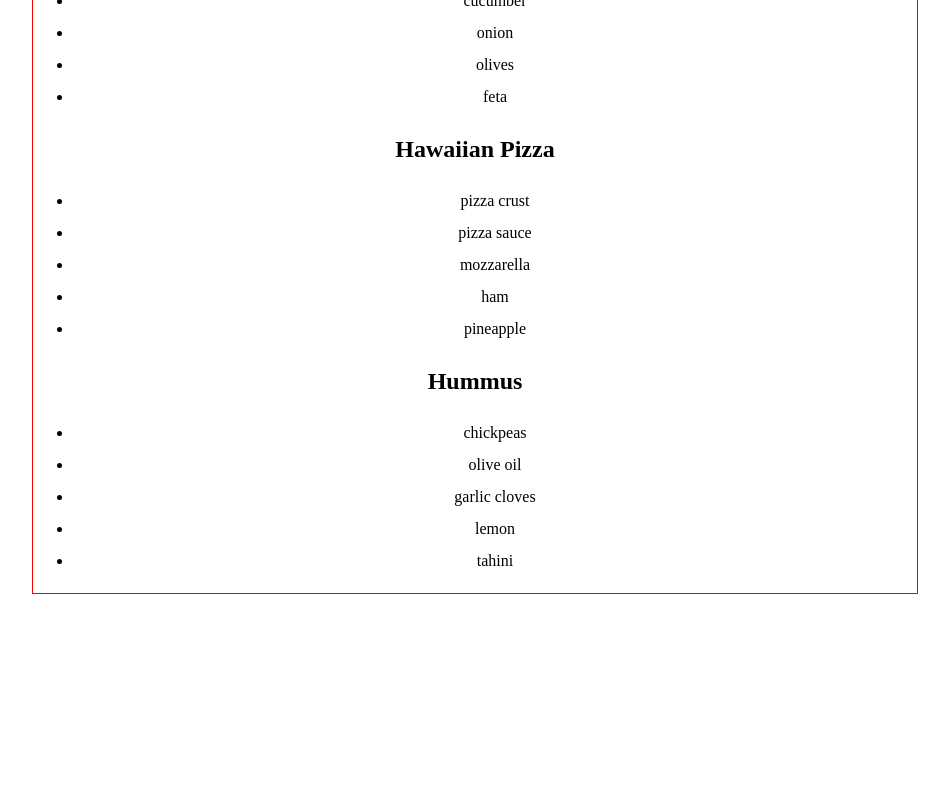
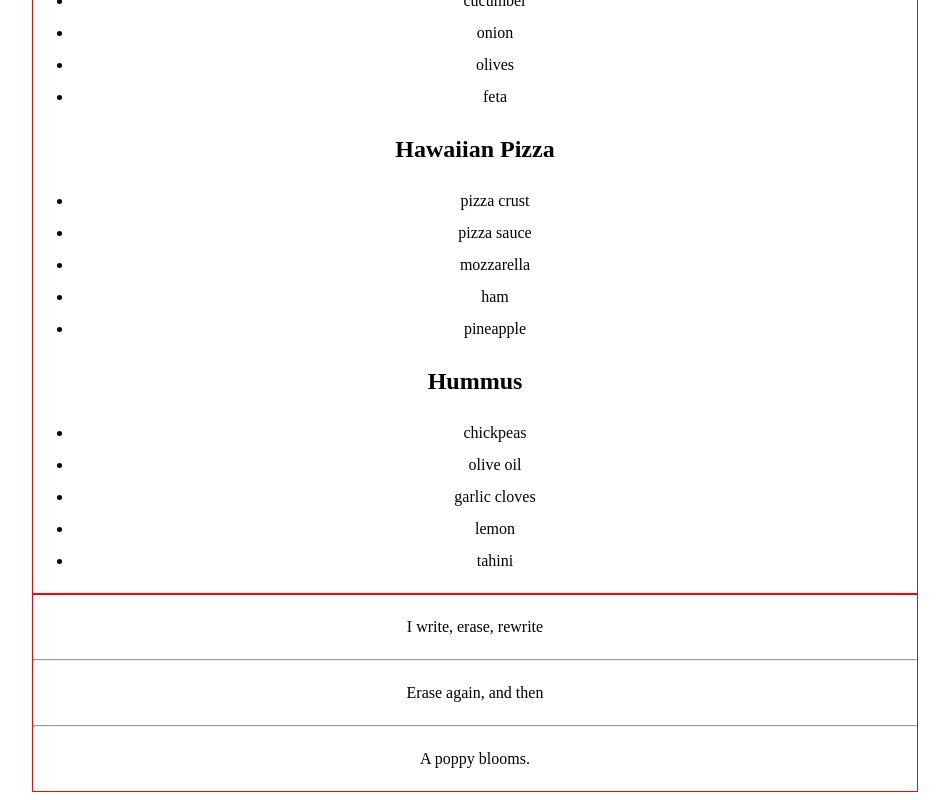
Before and after one commit to tufail-khan9/New-App-React, a React (Vite) app in the folder profile/: page / in a window 1280 px wide. Shown: the part 4254-5054 px from the top of the page, without its empty margins (165-1114 px from the left). Before the commit the page ends 4856 px from the top, so only its background shows below. Built offline with nearby package versions, Linux system fonts and the light colour scheme.

Commit message:
feat:cmnt

```diff
--- a/profile/src/App.jsx
+++ b/profile/src/App.jsx
@@ -12,6 +12,7 @@ import SplittingList from './Challenges/Splitting_a_list_in_two';
 import NestedList22 from './Challenges/NestedList'
 //import { recipes } from "./Challenges/nestedListItems";
 import RecipeList from './Challenges/Extracting_ListItem_Components';
+import Poem from './Challenges/List_with_Seperator';
 
 function App() {
   let carType = {
@@ -92,6 +93,10 @@ function App() {
           <RecipeList />
           </div>
 
+          <div className="para">
+          <Poem />
+          </div>
+
       </div>
     </div>
   );
--- a/profile/src/Challenges/List_with_Seperator.jsx
+++ b/profile/src/Challenges/List_with_Seperator.jsx
@@ -1,3 +1,4 @@
+import React from 'react';
 const poem = {
   lines: [
     'I write, erase, rewrite',
@@ -7,22 +8,14 @@ const poem = {
 };
 
 export default function Poem() {
-    let output = [];
-    poem.lines.forEach((line, i) => {
-      output.push(
-        <hr key={i + '-separator'} />
-      );
-      output.push(
-        <p key={i + '-text'}>
-          {line}
-        </p>
-      );
-    });
-    output.shift();
-
   return (
     <article>
-        {output}
+      {poem.lines.map((line, index) => (
+        <React.Fragment key={index}>
+          <p>{line}</p>
+          {index < poem.lines.length - 1 && <hr />}
+        </React.Fragment>
+      ))}
     </article>
   );
 }
```
Lines whose indentation alone changed are shown as unchanged.
